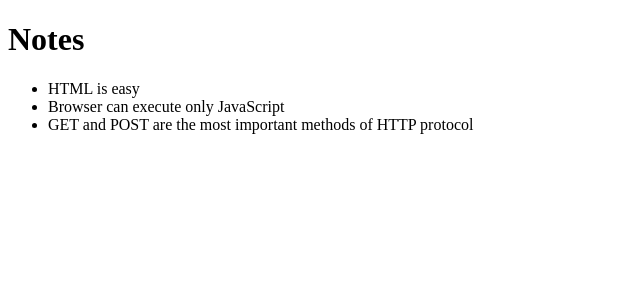
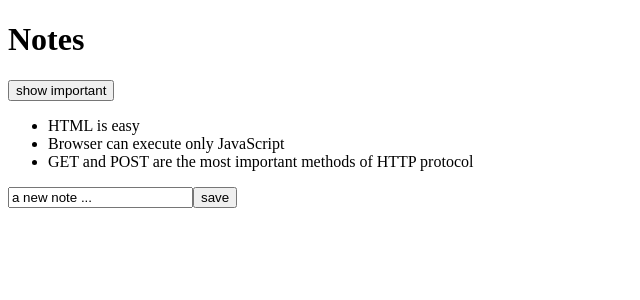
Before and after one commit to christinelinster/fso, a React (Vite) app in the folder part2/part2_examples/: page / in a window 1280 px wide. Shown: the top 300 px of the page, without its empty margins (0-640 px from the left). Built offline with nearby package versions, Linux system fonts and the light colour scheme.

Commit message:
add: part2 example on filtering functionality

```diff
--- a/part2/part2_examples/src/App.jsx
+++ b/part2/part2_examples/src/App.jsx
@@ -1,14 +1,51 @@
+import { useState } from 'react'
 import Note from './components/Note'
 
-const App = ({ notes }) => {
+const App = (props) => {
+  const [notes, setNotes] = useState(props.notes);
+  const [newNote, setNewNote] = useState('a new note ...');
+  const [showAll, setShowAll] = useState(true)
+
+  const addNote = (event) => {
+    event.preventDefault();
+    const noteObject = {
+      content: newNote,
+      important: Math.random() < 0.5,
+      id: String(notes.length + 1)
+    }
+
+    setNotes(notes.concat(noteObject))
+    setNewNote('')
+  }
+
+  const handleNoteChange = (event) => {
+    console.log(event.target.value)
+    setNewNote(event.target.value)
+  }
+
+  const notesToShow = showAll
+    ? notes
+    : notes.filter(note => note.important)
+
   return (
     <div>
       <h1>Notes</h1>
+      <div>
+        <button onClick={() => setShowAll(!showAll)}>
+          show {showAll ? 'important' : 'all'}
+          </button>
+      </div>
       <ul>
-        {notes.map((note) => (
+        {notesToShow.map((note) => (
           <Note key={note.id} note={note} />
         ))}
       </ul>
+      <form onSubmit={addNote}>
+        <input
+          value={newNote}
+          onChange={handleNoteChange}/>
+        <button type='submit'>save</button>
+      </form>
     </div>
   )
 }
```
